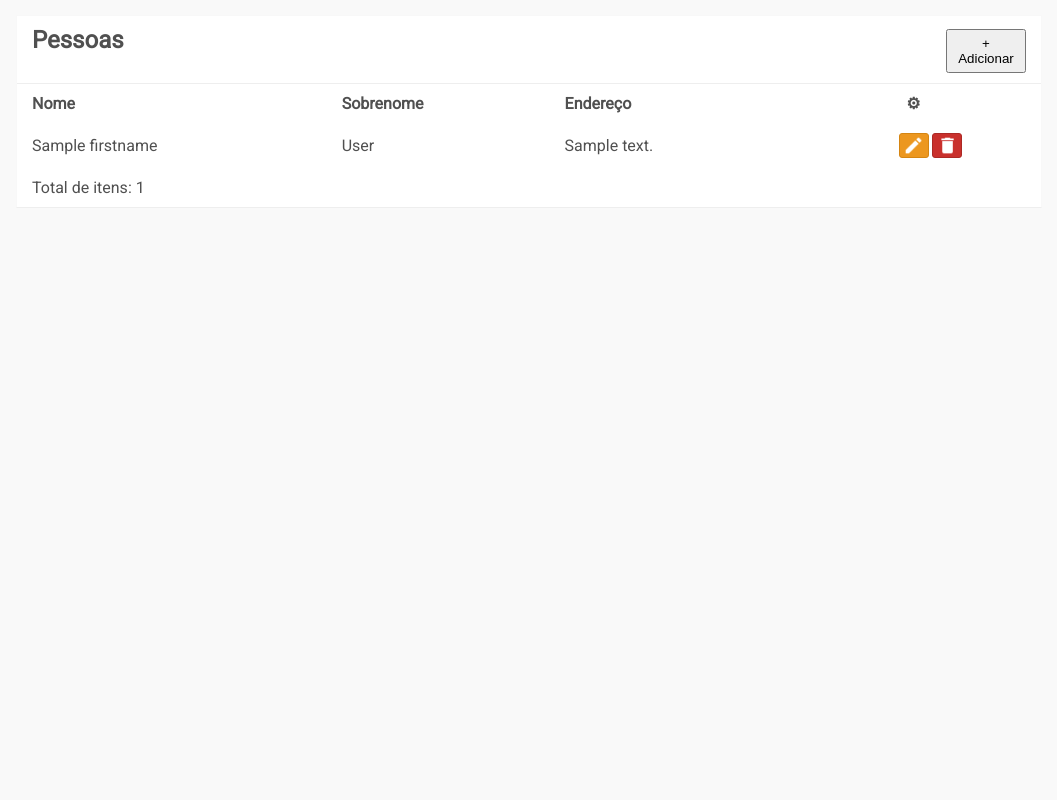
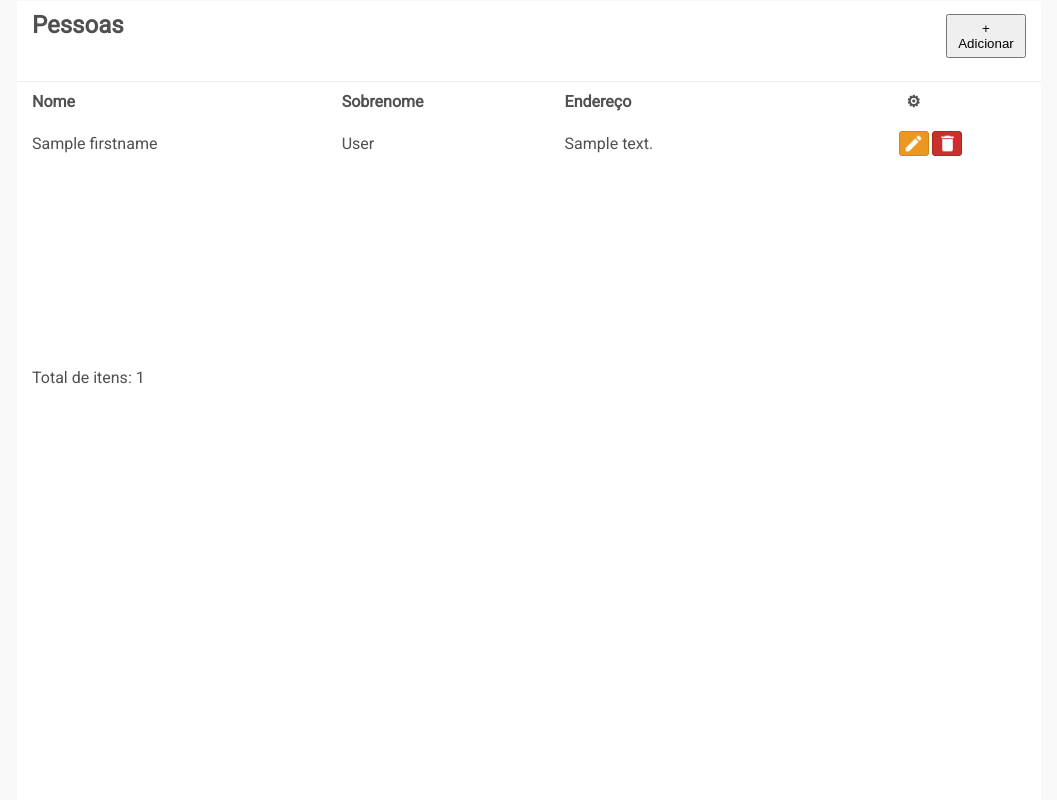
Before and after one commit to gustavonovaes/flat-mvc-php, a PHP site: template src/Views/people.php in a window 1280 px wide. Shown: the whole page, without its empty margins (111-1168 px from the left). Run offline with PHP 8.4, Linux system fonts and the light colour scheme; the template is opened without the code that fills it: most values are stand-ins (such as "Sample title", 1, 10 or a date in 2020); some libraries are stand-ins or nearby versions.

Commit message:
Table uses full height

```diff
--- a/public/css/main.css
+++ b/public/css/main.css
@@ -15,16 +15,26 @@ html, body {
 }
 
 .container {
-    padding-top: 15px;
+    height:   100%;
+    overflow: hidden;
 }
 
 main {
+    background:   #ffffff;
     margin:       0 auto;
-    max-width:    1024px;
-    background:   #ffffff;
+    width:        1024px;
     border:       1px solid #f8f8f8;
     border-raius: 4px;
+    display:      flex;
+    flex-flow:    column;
+    height:       100%;
 }
+
+header { flex: 0 1 60px; }
+
+article { flex: 1 1 auto; }
+
+footer { flex: 2 1 40px; }
 
 main, header {
     border-bottom: 1px solid #eee;
@@ -48,8 +58,7 @@ header, footer {
 }
 
 article {
-    max-height: 550px;
-    overflow:   auto;
+    overflow: auto;
 }
 
 .table {
--- a/src/Views/people.php
+++ b/src/Views/people.php
@@ -16,6 +16,8 @@
         </header>
 
         <article>
+
+            <div class="wrapper">
 
                 <table class="table">
 
@@ -65,6 +67,7 @@
                     </tbody>
 
                 </table>
+            </div>
 
         </article>
 
@@ -81,8 +84,8 @@
     $(function () {
         var $table = $('table.table');
         $table.floatThead({
-            scrollContainer: function ($table) {
-                return $table.closest('article');
+            responsiveContainer: function ($table) {
+                return $table.closest('.wrapper');
             }
         });
     });
```
Lines whose indentation alone changed are shown as unchanged.
